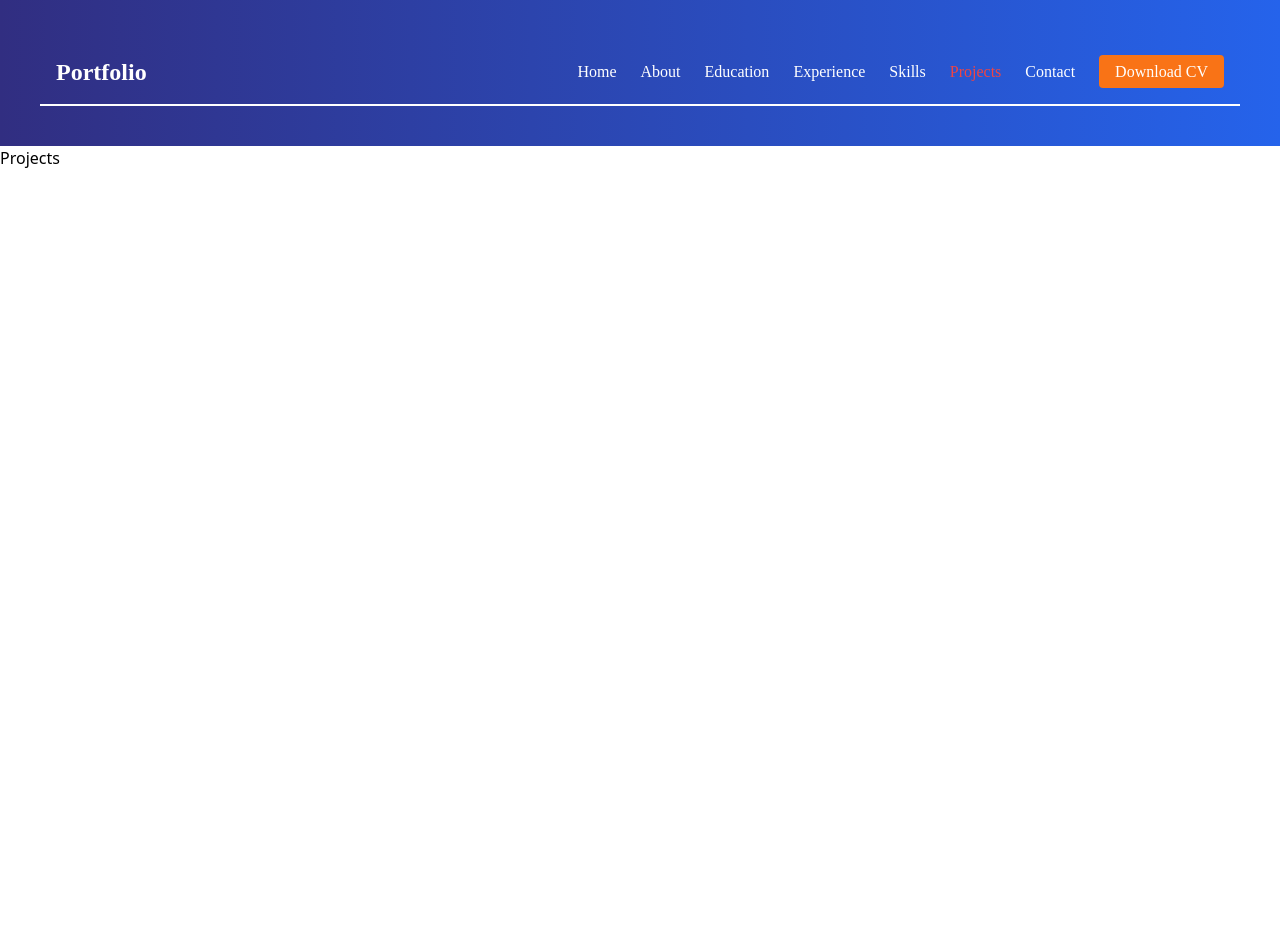
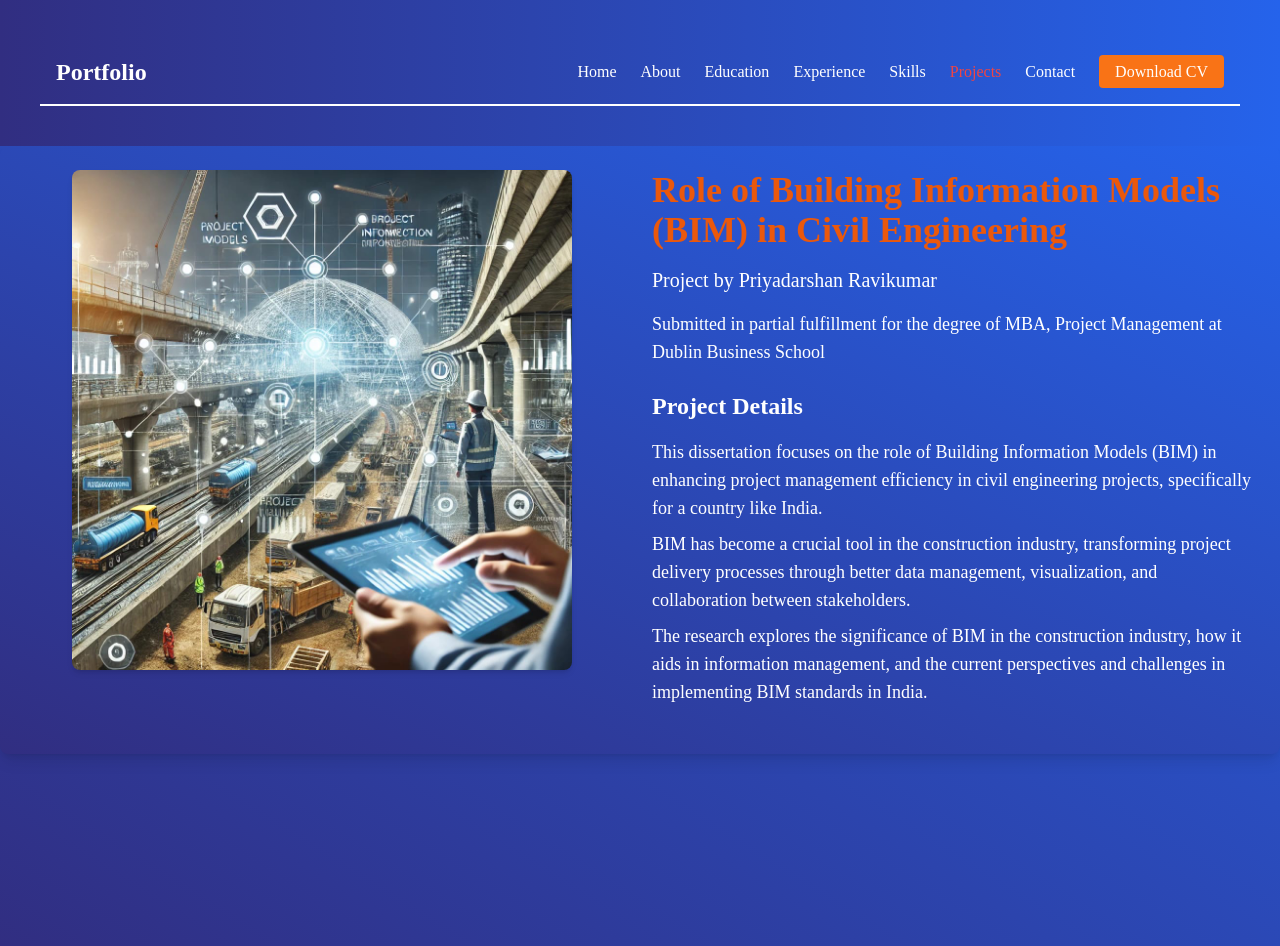
Before and after one commit to ragul66/portfolio-priyadharshan, a React (Vite) app: page /project in a window 1280 px wide. Before the commit the page ends 800 px from the top, so only its background shows below. Built offline with nearby package versions, Linux system fonts and the light colour scheme.

Commit message:
updated projects

```diff
--- a/src/Pages/Projects.jsx
+++ b/src/Pages/Projects.jsx
@@ -1,7 +1,68 @@
 import React from "react";
+import projectImage from "../assets/project-image.jpg"; // Replace with your actual image path
 
 const Projects = () => {
-  return <div>Projects</div>;
+  return (
+    <div className="bg-gray-100 min-h-screen bg-gradient-to-tr from-indigo-900 to-blue-600 font-primary">
+      {/* Main Container */}
+      <div className="container mx-auto shadow-lg bg-white p-6 rounded-lg flex flex-col lg:flex-row bg-gradient-to-tr from-indigo-900 to-blue-600">
+        {/* Image Section */}
+        <div className="flex-1 mb-6 lg:mb-0 lg:pr-6">
+          <img
+            src={projectImage}
+            alt="Project Management"
+            className="w-[500px] h-[500px] lg:ml-12  rounded-lg object-cover shadow-md"
+          />
+        </div>
+
+        {/* Details Section */}
+        <div className="flex-1">
+          {/* Project Header */}
+          <h1 className="text-4xl font-bold text-orange-600 mb-4">
+            Role of Building Information Models (BIM) in Civil Engineering
+          </h1>
+          <h2 className="text-xl text-white font-medium mb-4">
+            Project by Priyadarshan Ravikumar
+          </h2>
+          <h3 className="text-lg text-white mb-6">
+            Submitted in partial fulfillment for the degree of MBA, Project
+            Management at Dublin Business School
+          </h3>
+
+          {/* Project Details */}
+          <div className=" text-white  rounded-lg mb-6">
+            <h2 className="text-2xl font-semibold mb-4">Project Details</h2>
+            <p className="text-lg mb-2">
+              This dissertation focuses on the role of Building Information
+              Models (BIM) in enhancing project management efficiency in civil
+              engineering projects, specifically for a country like India.
+            </p>
+            <p className="text-lg mb-2">
+              BIM has become a crucial tool in the construction industry,
+              transforming project delivery processes through better data
+              management, visualization, and collaboration between stakeholders.
+            </p>
+            <p className="text-lg">
+              The research explores the significance of BIM in the construction
+              industry, how it aids in information management, and the current
+              perspectives and challenges in implementing BIM standards in
+              India.
+            </p>
+          </div>
+
+          {/* Supervisor Information */}
+          {/* <div className="text-center">
+            <h3 className="text-lg font-medium text-gray-800">
+              Supervisor Name: Brian Raymond
+            </h3>
+            <p className="text-md text-gray-600">
+              20<sup>th</sup> May 2024
+            </p>
+          </div> */}
+        </div>
+      </div>
+    </div>
+  );
 };
 
 export default Projects;
```
Also changed, not shown: src/assets/project-image.jpg (added).
